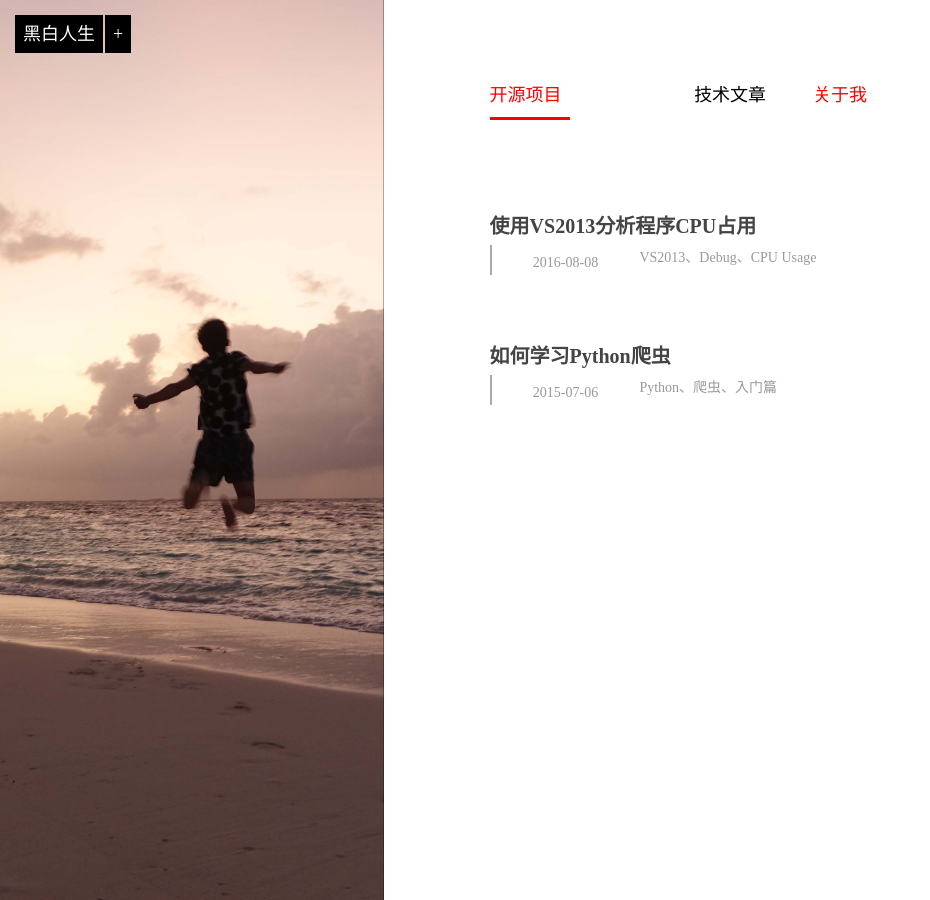
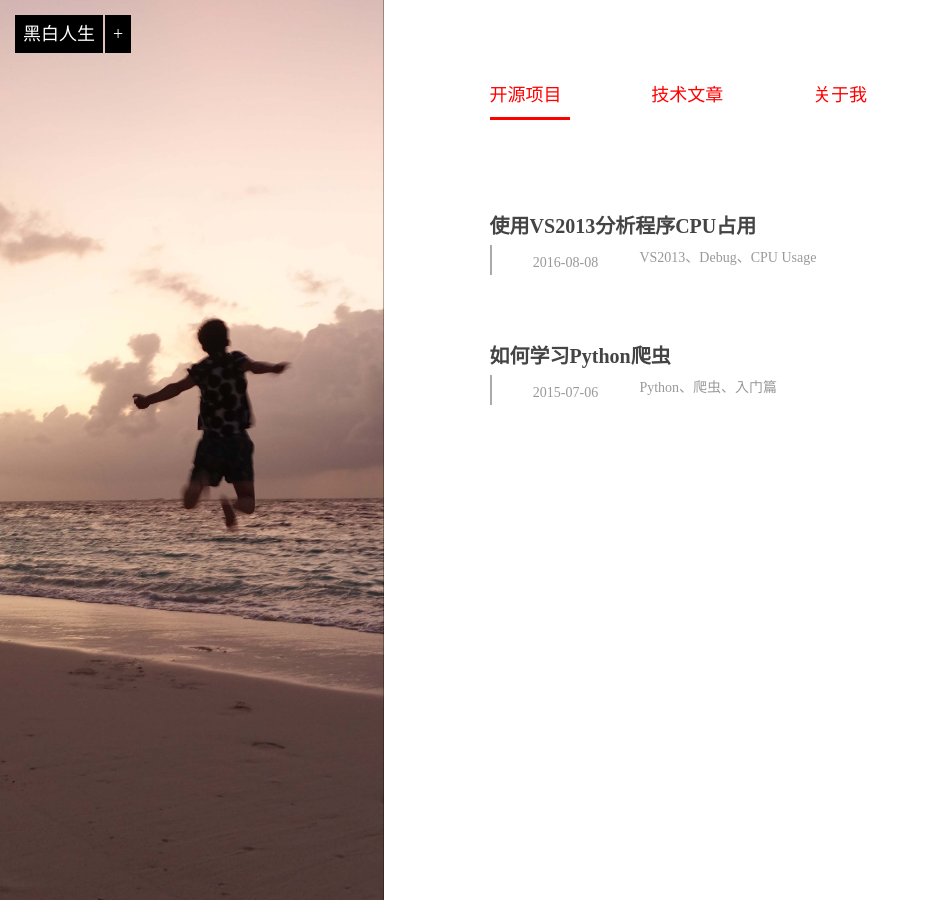
Before and after one commit to swanxx/ahwind.github.io, a Jekyll site: the page built from index.md, in a window 1280 px wide. Shown: the whole page, without its empty margins (0-930 px from the left). Built offline with Jekyll 4.4.1, drawn with Linux system fonts in a browser that asks for light colours.

Commit message:
edit pic

```diff
--- a/index.md
+++ b/index.md
@@ -6,7 +6,7 @@ layout: home
   <div class="section">
     <ul class="artical-cate">
       <li class="on"><a href="/coding"><span>开源项目</span></a></li>
-      <li style="text-align:center"><a href="/life"><span>技术文章</span></a></li>
+      <li class="on"><a href="/life"><span>技术文章</span></a></li>
 	  <li class="on"><a href="/about"><span>关于我</span></a></li>
 
     </ul>
```
